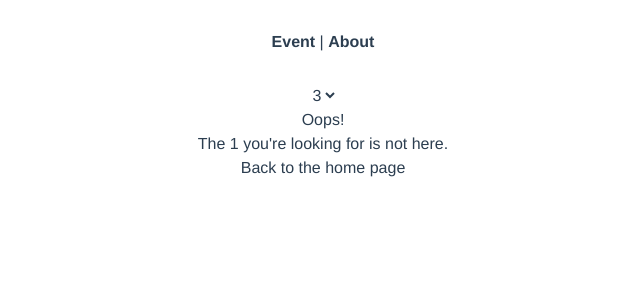
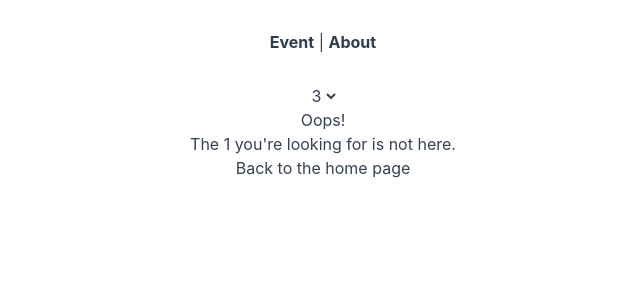
Before and after one commit to GERRYExpress/331-vue-vite-implementation, a Vue app: page /404/1 in a window 1280 px wide. Shown: the top 300 px of the page, without its empty margins (317-957 px from the left). Built offline with nearby package versions, Linux system fonts and the light colour scheme; the HTML template or start-up script is replaced by a standard one.

Commit message:
style (3): replace scoped style of id layout with tailwindcss

```diff
--- a/src/App.vue
+++ b/src/App.vue
@@ -15,7 +15,7 @@ watch(() => totalPages.value, () => {
 </script>
 
 <template>
-  <div id="layout">
+  <div class="text-center font-sans text-gray-700 antialiased">
     <header>
       <div id="flashMessage" v-if="message">
         <h4> {{ message }}</h4>
@@ -36,14 +36,6 @@ watch(() => totalPages.value, () => {
 </template>
 
 <style>
-#layout {
-  font-family: Avenir, Helvetica, Arial, sans-serif;
-  -webkit-font-smoothing: antialiased;
-  -moz-osx-font-smoothing: grayscale;
-  text-align: center;
-  color: #2c3e50;
-}
-
 nav {
   padding: 30px;
 }
```
